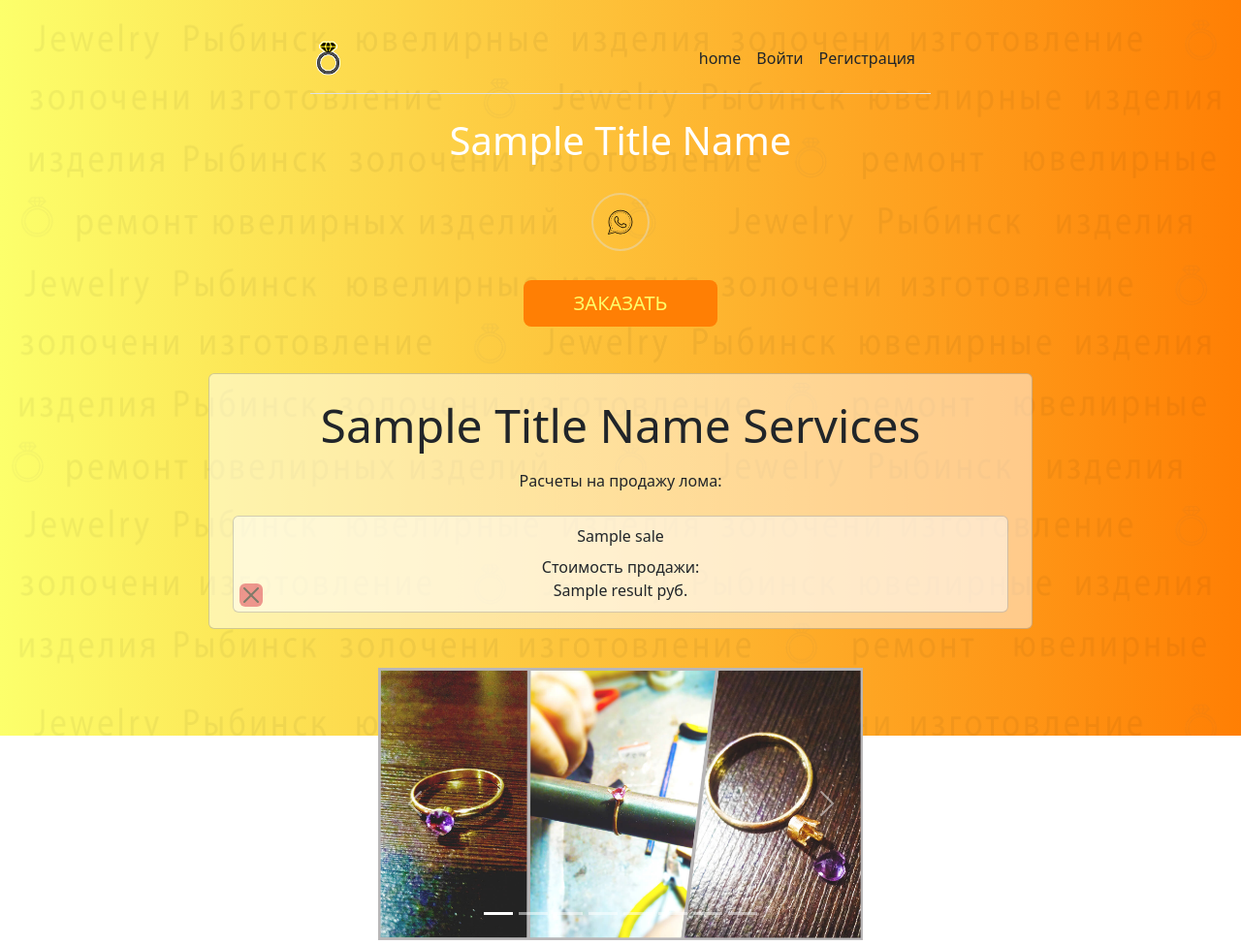
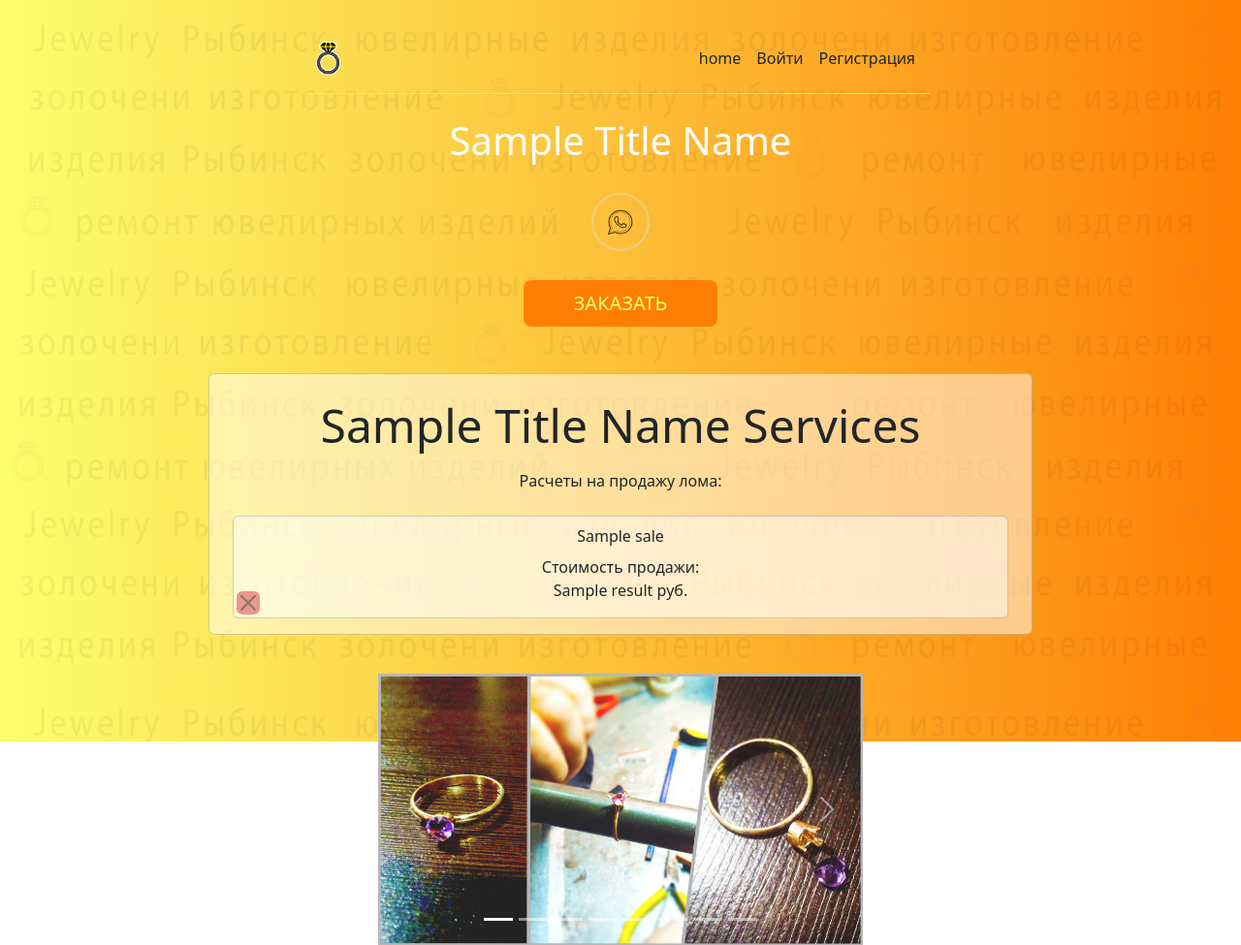
Before and after one commit to 1SergeyKorolev1/Jewelry_django, a Django app: template services/templates/services/sale_list.html in a window 1280 px wide. Shown: the top 975 px of the page at 97% size. Run offline with Django 5.2, Linux system fonts and the light colour scheme; the template is opened without the code that fills it: most values are stand-ins (such as "Sample title", 1, 10 or a date in 2020); some libraries are stand-ins or nearby versions.

Commit message:
поправил позиционирование кнопки удаления

```diff
--- a/services/templates/services/sale_list.html
+++ b/services/templates/services/sale_list.html
@@ -22,7 +22,7 @@
                     type="button"
                     class="btn-close bg-danger"
                     aria-label="Close"
-                    style="margin: -35px 0 5px -6px;"
+                    style="position: absolute; bottom: 3px; bottom: 3px; left: 3px;"
                     title="Удалить"
             ></a>
         </div>
--- a/users/models.py
+++ b/users/models.py
@@ -35,7 +35,6 @@ class User(AbstractUser):
         # Строковое отображение объекта
         return f'{self.email}'
 
-
     class Meta:
         verbose_name = 'Пользователь'  # Настройка для наименования одного объекта
         verbose_name_plural = 'Пользователи'  # Настройка для наименования набора объектов
```
